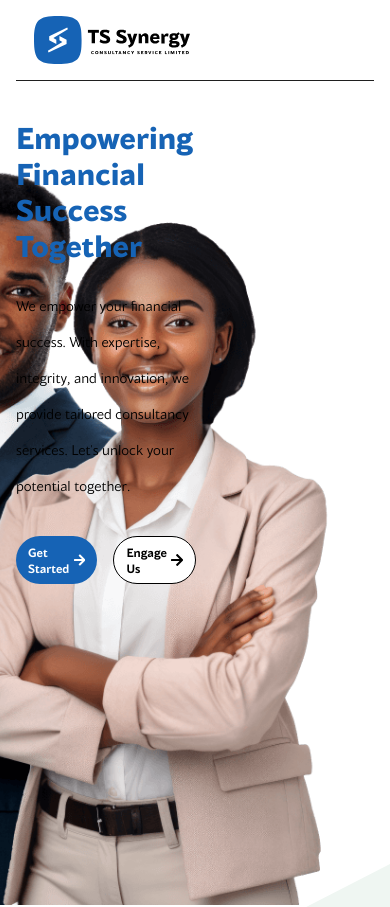
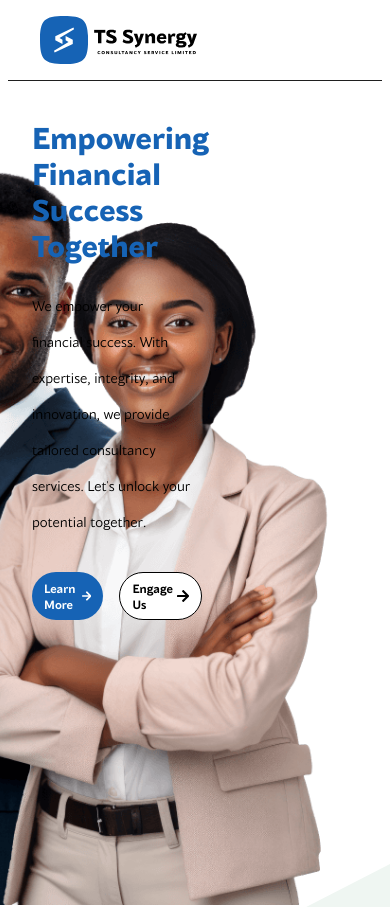
Before and after one commit to ayowayne123/ts-synergy, a Next.js app: page / in a window 390 px wide. Shown: the top 907 px of the page. Built offline with nearby package versions, Linux system fonts and the light colour scheme.

Commit message:
Style: changed padding for new landing page

```diff
--- a/app/footer.js
+++ b/app/footer.js
@@ -6,7 +6,7 @@ import Image from "next/image";
 function Footer() {
   return (
     <footer className='bg-synergyBlue pb-10'>
-        <div className='container text-white font-light text-lg '>
+        <div className='container text-white font-light text-lg lg:px-8'>
             <div className='flex lg:flex-row py-16 flex-col  justify-between'>
             <div className='flex flex-col gap-2'>
             <Link
--- a/app/header.js
+++ b/app/header.js
@@ -11,7 +11,7 @@ function Header() {
 
     return (
       <header className="bg-white w-full h-20 lg:h-24 text-black container ">
-        <div className="h-full flex flex-row items-center justify-between  ">
+        <div className="h-full flex flex-row items-center justify-between px-8 ">
           <Link
             href="/"
             className="h-full relative flex flex-row items-center gap-3"
@@ -23,6 +23,7 @@ function Header() {
                 style={{ objectFit: "contain" }}
                 fill
                 sizes="max-width: 767px) 100vw, "
+                className="object-left"
               />
             </div>
 
--- a/app/hero.jsx
+++ b/app/hero.jsx
@@ -8,9 +8,9 @@ import Image from "next/image";
 
 function Hero() {
   return (
-    <div className="  flex flex-col jusify-between font-light overflow-hidden">
+    <div className="  flex flex-col jusify-between font-light overflow-hidden ">
         <div className="relative">
-        <div className="container font-light grid grid-cols-2 relative   pt-10 md:pt-20 xl:pt-24 lg:h-[calc(100vh_-_100px)] h-[calc(100dvh_-_60px)] md:h-[calc(100vh_-_70px)] min-h-[380px] max-h-[1000px] ">
+        <div className="container px-8 font-light grid grid-cols-2 relative   pt-10 md:pt-20 xl:pt-24 lg:h-[calc(100vh_-_100px)] h-[calc(100dvh_-_60px)] md:h-[calc(100vh_-_70px)] min-h-[380px] max-h-[1000px] ">
         <div>
         <h1 className="text-synergyBlue font-bold lg:max-w-[900px] max-w-[340px] md:max-w-[500px]
          lg:text-[64px] text-3xl md:text-5xl flex mx-auto text-left mb-4 ">Empowering Financial Success Together</h1>
@@ -19,10 +19,10 @@ function Hero() {
          </span>
          <div className="flex flex-row pt-4 gap-4">
          <Link href='/services' className="bg-synergyBlue  flex rounded-full items-center justify-between  hover:opacity-70
-          text-white lg:w-[270px] md:w-52 w-40 md:h-[60px] h-12 lg:h-[69px] lg:text-lg text-xs md:text-base font-semibold lg:px-6 px-3 ">
-            <span>Get Started</span><FaArrowRight size={16}/></Link>
+          text-white lg:w-[230px] md:w-52 w-40 md:h-[60px] h-12 lg:h-[69px] lg:text-lg text-xs md:text-base font-semibold lg:px-6 px-3 ">
+            <span>Learn More</span><FaArrowRight size={16}/></Link>
             <Link href='/engage' className="bg-white border border-black  flex rounded-full items-center justify-between  hover:opacity-70
-          text-black  lg:w-[270px] md:w-52 w-40 md:h-[60px] h-12 lg:h-[69px] lg:text-lg text-xs md:text-base font-semibold lg:px-6 px-3 ">
+          text-black  lg:w-[230px] md:w-52 w-40 md:h-[60px] h-12 lg:h-[69px] lg:text-lg text-xs md:text-base font-semibold lg:px-6 px-3 ">
             <span>Engage Us</span><FaArrowRight size={16}/></Link>
          </div>
 
@@ -49,7 +49,7 @@ function Hero() {
 
 <div className="bg-synergyLightBlue lg:py-16 py-9 w-full ">
 
-    <div className="container pt-6 grid lg:grid-cols-7 lg:divide-x-[0.5px] g:divide-[#CDCDCD]">
+    <div className="container pt-6 grid lg:grid-cols-7 lg:divide-x-[0.5px] g:divide-[#CDCDCD] lg:px-8">
         <div className="lg:col-span-3 flex flex-col justify-between">
            <div>
             <h2 className="text-synergyBlue font-semibold text-2xl lg:text-3xl">Our Essence</h2>
--- a/app/info.jsx
+++ b/app/info.jsx
@@ -51,7 +51,7 @@ const Info = () => {
 
     return(
 <div className="bg-synergyBlue  text-white font-light relative  ">
-    <div className="container z-30 lg:py-16 py-8 ">
+    <div className="container z-30 lg:py-16 py-8 lg:px-8 ">
     <h2 className="font-semibold lg:w-[450px] mx-auto flex text-[26px] md:text-3xl lg:text-4xl text-center px-3 flex-col">
     <span>Tailored Solutions</span>
     <span>for Your Financial Needs</span>
--- a/app/newsLetter.jsx
+++ b/app/newsLetter.jsx
@@ -3,7 +3,7 @@ import React from 'react'
 function NewsLetter() {
   return (
     <div className='bg-synergyBlack py-12 text-white font-light '>
-        <div className='container flex flex-col'>
+        <div className='container flex flex-col lg:px-8'>
         <h3 className='font-semibold lg:text-3xl text-2xl mx-auto flex px-16 lg:px-0 text-center '>Subscribe to Our Newsletter</h3>
         <p className='lg:text-lg text-sm flex lg:max-w-[900px] text-center mx-auto my-4'>Unlock exclusive insights and expert tips tailored to your financial journey with TS Synergy Consultancy Service Limited. Join our community and stay ahead of the curve in tax consultation, accounting services, financial planning, and business advisory.
              Subscribe now for financial empowerment!</p>
--- a/app/page.js
+++ b/app/page.js
@@ -5,7 +5,7 @@ import NewsLetter from "./newsLetter";
 
 export default function Home() {
   return (
-    <main className="">
+  <main className="">
      <Hero/>
      <Info/>
      <NewsLetter/>
--- a/tailwind.config.js
+++ b/tailwind.config.js
@@ -9,10 +9,9 @@ module.exports = {
     container: {
       center: true,
       padding: {
-        DEFAULT: "1rem",
+        DEFAULT: "0.5rem",
         sm: "1rem",
-        lg: "1rem",
-        xl: "2rem",
+
       },
     },
 
```
